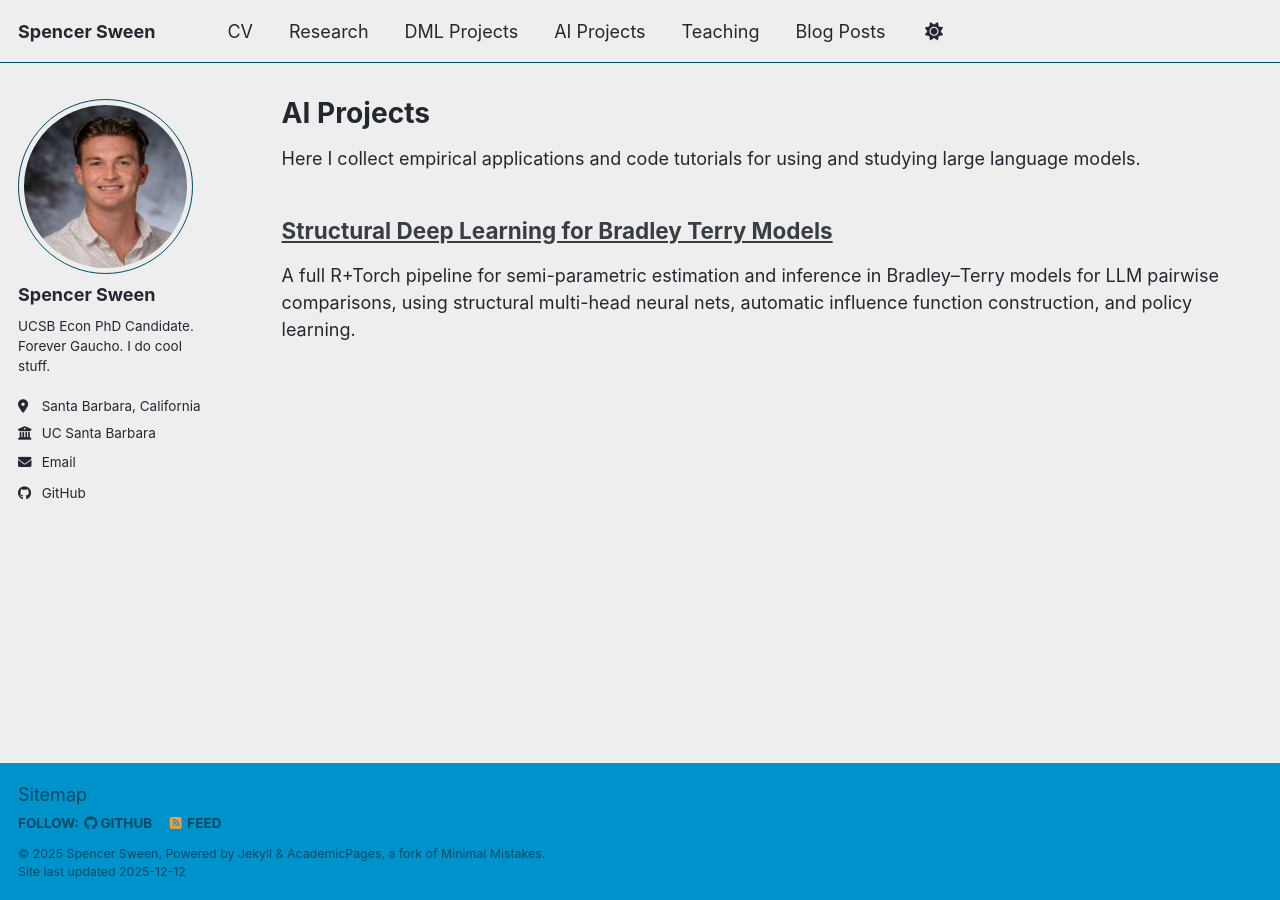
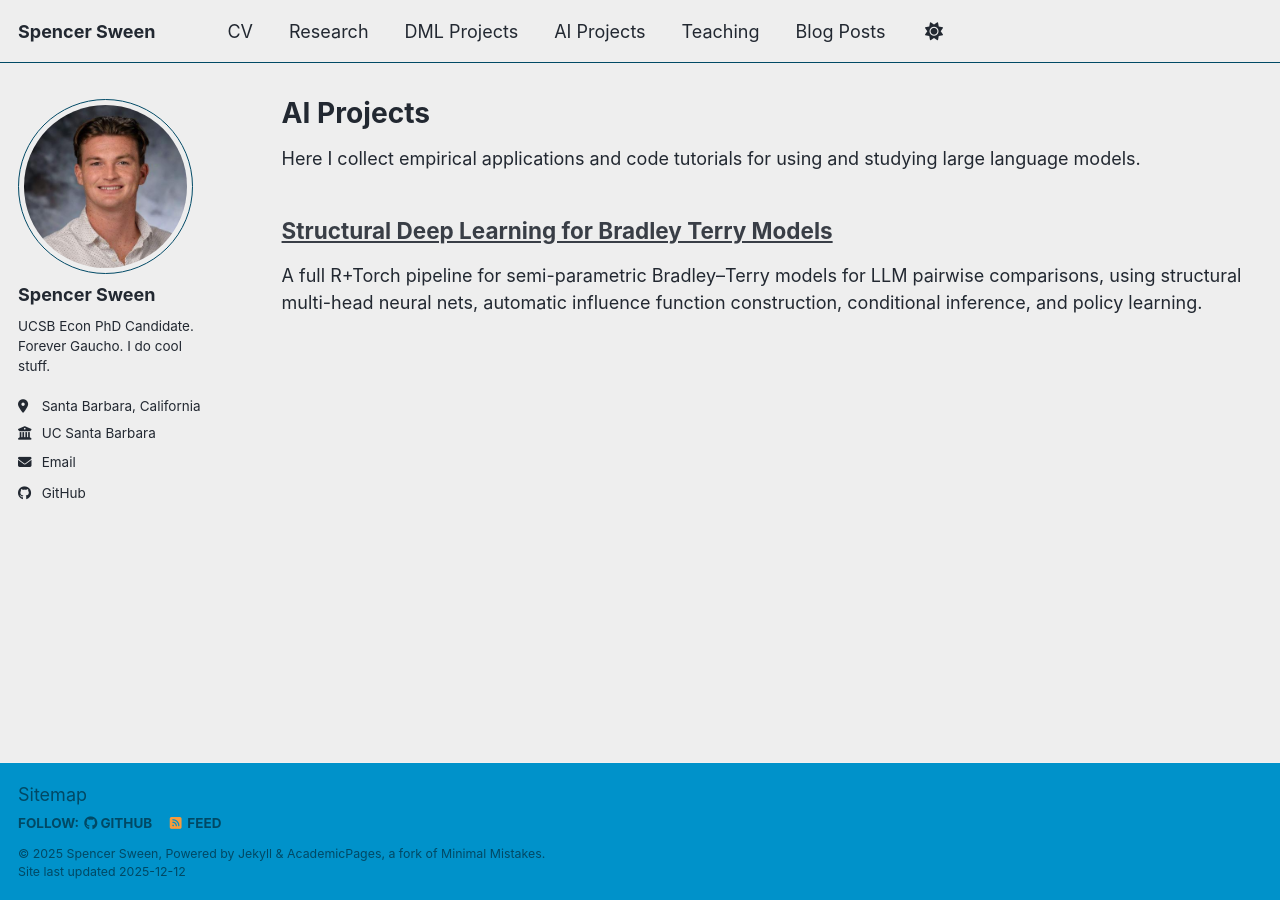
Before and after one commit to spencersween/spencersween.github.io, a Jekyll site: the page built from _pages/aiprojects.md, in a window 1280 px wide. Built offline with Jekyll 4.4.1, drawn with Linux system fonts in a browser that asks for light colours; a script bundle is joined from its source files by our own code; library files that are not in the unit come from our copies.

Commit message:
Revise excerpt for semi-parametric Bradley Terry model
Updated the excerpt to clarify the use of conditional inference in the pipeline.

```diff
--- a/_aiprojects/semi-parametric-bradley-terry.md
+++ b/_aiprojects/semi-parametric-bradley-terry.md
@@ -2,7 +2,7 @@
 title: "Structural Deep Learning for Bradley Terry Models"
 collection: aiprojects
 permalink: /aiprojects/semi-parametric-bradley-terry/
-excerpt: "A full R+Torch pipeline for semi-parametric estimation and inference in Bradley–Terry models for LLM pairwise comparisons, using structural multi-head neural nets, automatic influence function construction, and policy learning."
+excerpt: "A full R+Torch pipeline for semi-parametric Bradley–Terry models for LLM pairwise comparisons, using structural multi-head neural nets, automatic influence function construction, conditional inference, and policy learning."
 author_profile: true
 ---
 
```
